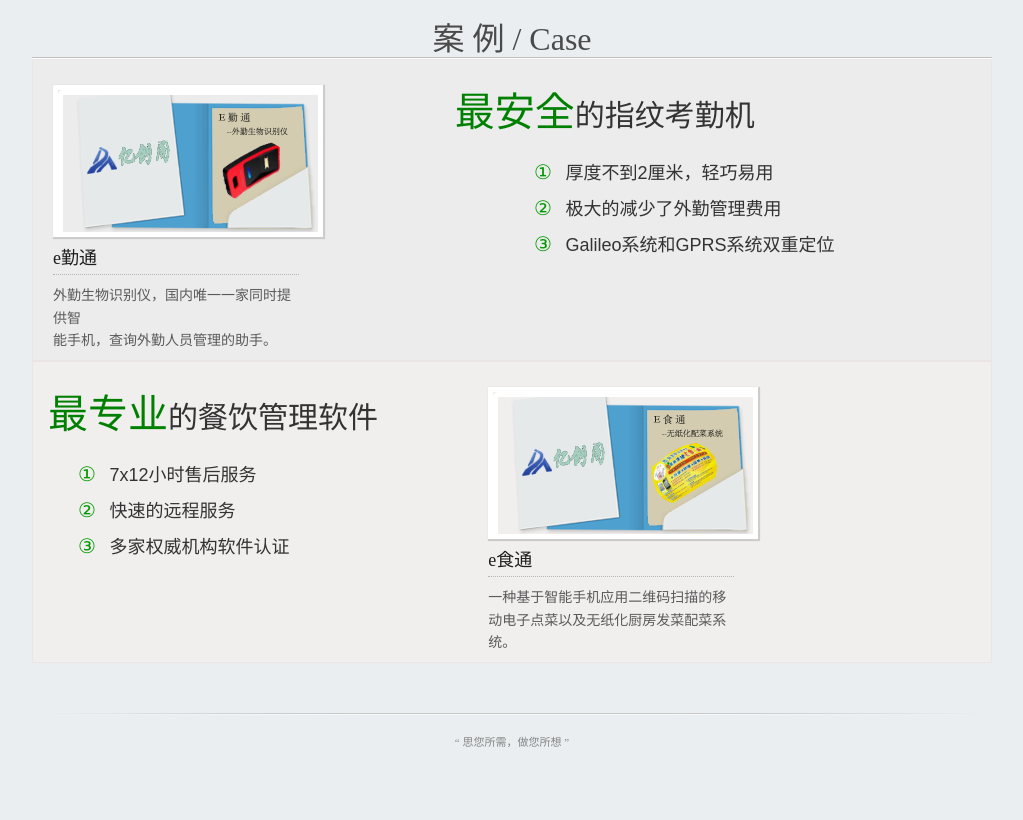
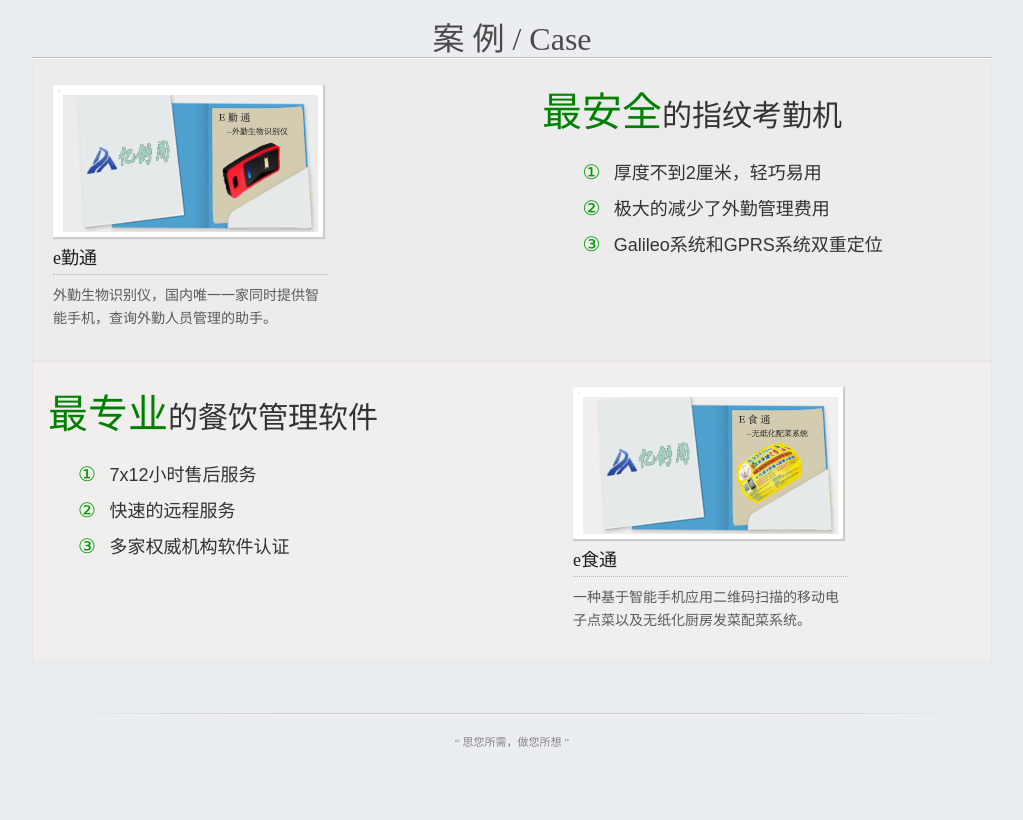
Before and after one commit to shinykang/shinykang.github.com, a plain HTML site: page index.html in a window 1280 px wide. Shown: the part 1574-2394 px from the top of the page, without its empty margins (128-1151 px from the left). Drawn offline with Linux system fonts and the light colour scheme.

Commit message:
Signed-off-by: dxk <dxk@you-may.cn>

```diff
--- a/index.html
+++ b/index.html
@@ -616,7 +616,7 @@
             </div>
             <div class="list" style="background-color: #ECECEC;"> <!--style="background-image: url('./YCG_files/img/eqt_bg.png');">-->
                 <dl>
-                    <div style="width: 20%; position: absolute; margin-left: 0px;">
+                    <div style="width: 284px; position: absolute; margin-left: 0px;">
                         <dt>
                             <div id="mainwrapper">
                                 <!-- Image Caption 2 -->
@@ -640,20 +640,20 @@
                             能手机，查询外勤人员管理的助手。
                         </dd>
                     </div>
-                    <div style="width: 47%; position: absolute; margin-left: 20%;">
-                        <div style="text-align: center;margin-bottom: 20px;">
+                    <div style="width: 920px; position: absolute;">
+                        <div style="text-align: center;margin-bottom: 20px;margin-left: 40%;">
                             <span style="font-size: 40px; font-family: inherit; color: green;">最安全</span><span
                                 style="font-size: 30px;">的指纹考勤机</span>
                         </div>
-                        <div style="text-align: left;margin-bottom: 10px;margin-left:220px;">
+                        <div style="text-align: left;margin-bottom: 10px;margin-left: 57%;">
                             <span style="font-size: 20px;color: #009900;">&nbsp;&nbsp;①</span>
                             <span style="font-size: 18px;font-family: 'Microsoft yahei','微软雅黑',Arial,Helvetica,sans-serif,'宋体';">&nbsp;&nbsp;厚度不到2厘米，轻巧易用</span>
                         </div>
-                        <div style="text-align: left;margin-bottom: 10px;margin-left:220px;">
+                        <div style="text-align: left;margin-bottom: 10px;margin-left: 57%;">
                             <span style="font-size: 20px;color: #009900;">&nbsp;&nbsp;②</span>
                             <span style="font-size: 18px;font-family: 'Microsoft yahei','微软雅黑',Arial,Helvetica,sans-serif,'宋体';">&nbsp;&nbsp;极大的减少了外勤管理费用</span>
                         </div>
-                        <div style="text-align: left;margin-bottom: 10px;margin-left:220px;">
+                        <div style="text-align: left;margin-bottom: 10px;margin-left: 57%;">
                             <span style="font-size: 20px;color: #009900;">&nbsp;&nbsp;③</span>
                             <span style="font-size: 18px;font-family: 'Microsoft yahei','微软雅黑',Arial,Helvetica,sans-serif,'宋体';">&nbsp;&nbsp;Galileo系统和GPRS系统双重定位</span>
                         </div>
@@ -680,7 +680,7 @@
                             <span style="font-size: 18px;font-family: 'Microsoft yahei','微软雅黑',Arial,Helvetica,sans-serif,'宋体';">&nbsp;&nbsp;多家权威机构软件认证</span>
                         </div>
                     </div>
-                    <div style="width: 20%; position: absolute; margin-left: 34%;">
+                    <div style="width: 285px; position: absolute; margin-left:520px;">
                         <dt>
                             <div id="mainwrapper">
                                 <!-- Image Caption 2 -->
@@ -900,7 +900,7 @@
     </div>
 
     <!-- 在线客服 -->
-    <div id="KeFuDiv" class="KeFuDiv" style="top: 327px; left: 1247px; position: absolute;">
+    <div id="KeFuDiv" class="KeFuDiv" style="top: 327px; left: 127px; position: absolute;">
 	    <div>
 		    <img src="./YCG_files/img/up_001.gif" height="55" border="0" usemap="#Map" style="cursor:move;" onmousedown="MoveDiv(KeFuDiv,event);" title="拖动">
 		    <map name="Map" id="Map1">
```
Also changed, not shown: YCG_files/img/case.png.
